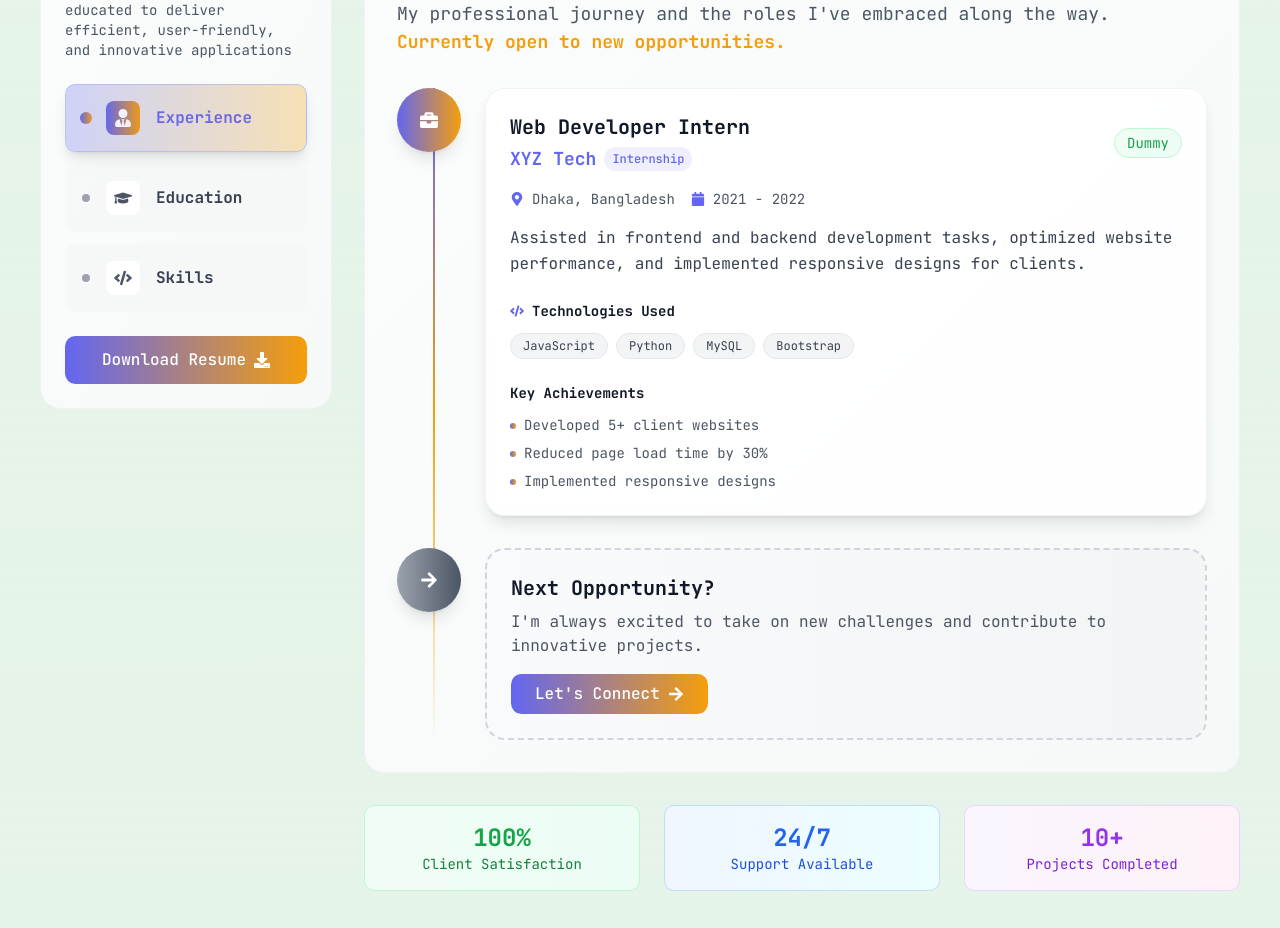
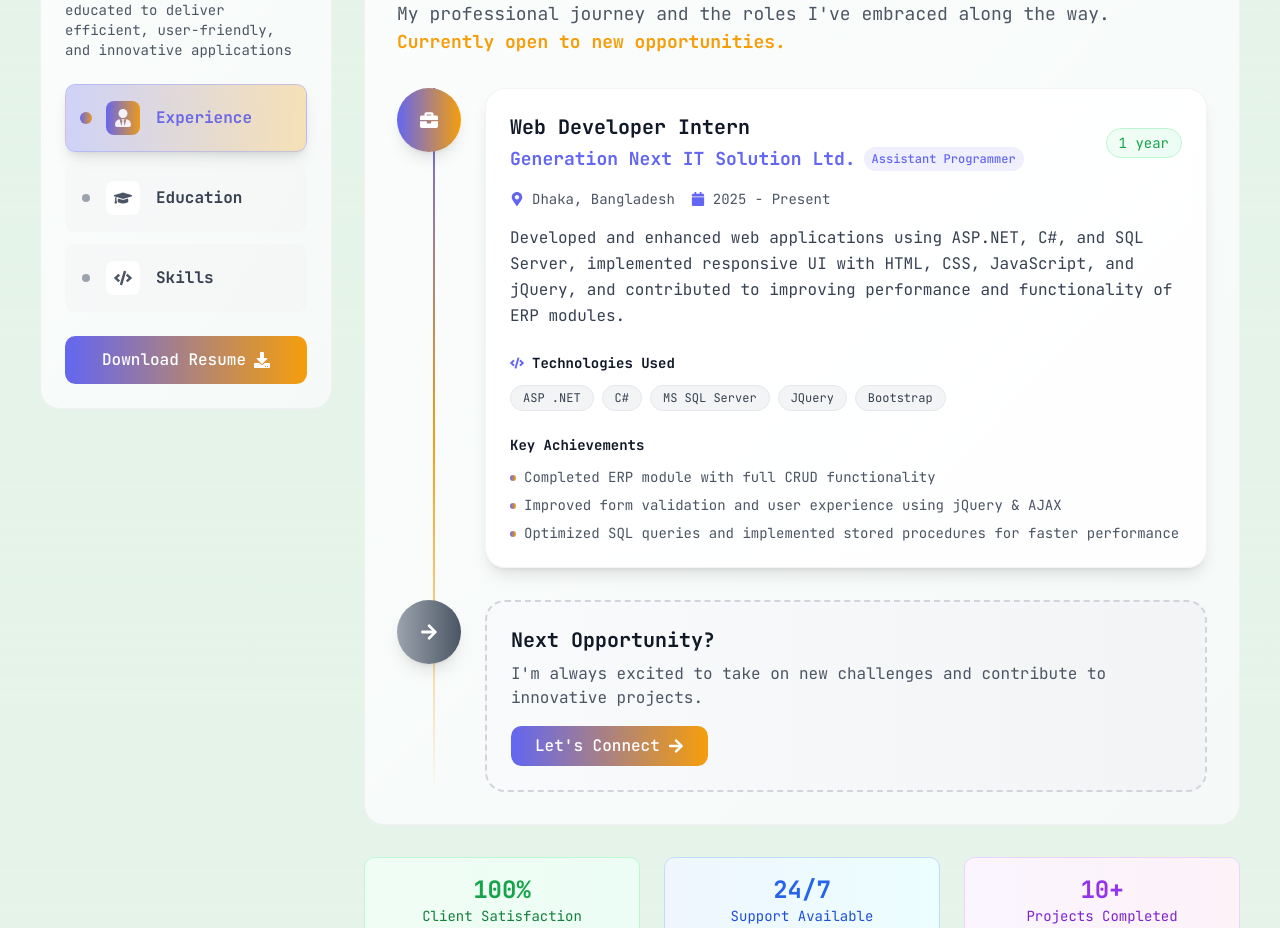
Before and after one commit to sakibscript/Sakib-Portfolio, a React (Vite) app in the folder frontend/: page / in a window 1280 px wide. Shown: the part 3150-4078 px from the top of the page. Built offline with nearby package versions, Linux system fonts and the light colour scheme.

Commit message:
Experience Update

```diff
--- a/frontend/src/components/experience.jsx
+++ b/frontend/src/components/experience.jsx
@@ -29,19 +29,19 @@ export function Experience() {
     {
       id: 1,
       title: "Web Developer Intern",
-      company: "XYZ Tech",
+      company: "Generation Next IT Solution Ltd.",
       location: "Dhaka, Bangladesh",
-      startDate: "2021",
-      endDate: "2022",
-      duration: "Dummy",
+      startDate: "2025",
+      endDate: "Present",
+      duration: "1 year",
       description:
-        "Assisted in frontend and backend development tasks, optimized website performance, and implemented responsive designs for clients.",
-      technologies: ["JavaScript", "Python", "MySQL", "Bootstrap"],
-      type: "Internship",
+        "Developed and enhanced web applications using ASP.NET, C#, and SQL Server, implemented responsive UI with HTML, CSS, JavaScript, and jQuery, and contributed to improving performance and functionality of ERP modules.",
+      technologies: ["ASP .NET", "C#", "MS SQL Server", "JQuery", "Bootstrap"],
+      type: "Assistant Programmer",
       achievements: [
-        "Developed 5+ client websites",
-        "Reduced page load time by 30%",
-        "Implemented responsive designs",
+        "Completed ERP module with full CRUD functionality",
+        "Improved form validation and user experience using jQuery & AJAX",
+        "Optimized SQL queries and implemented stored procedures for faster performance",
       ],
     },
   ];
```
